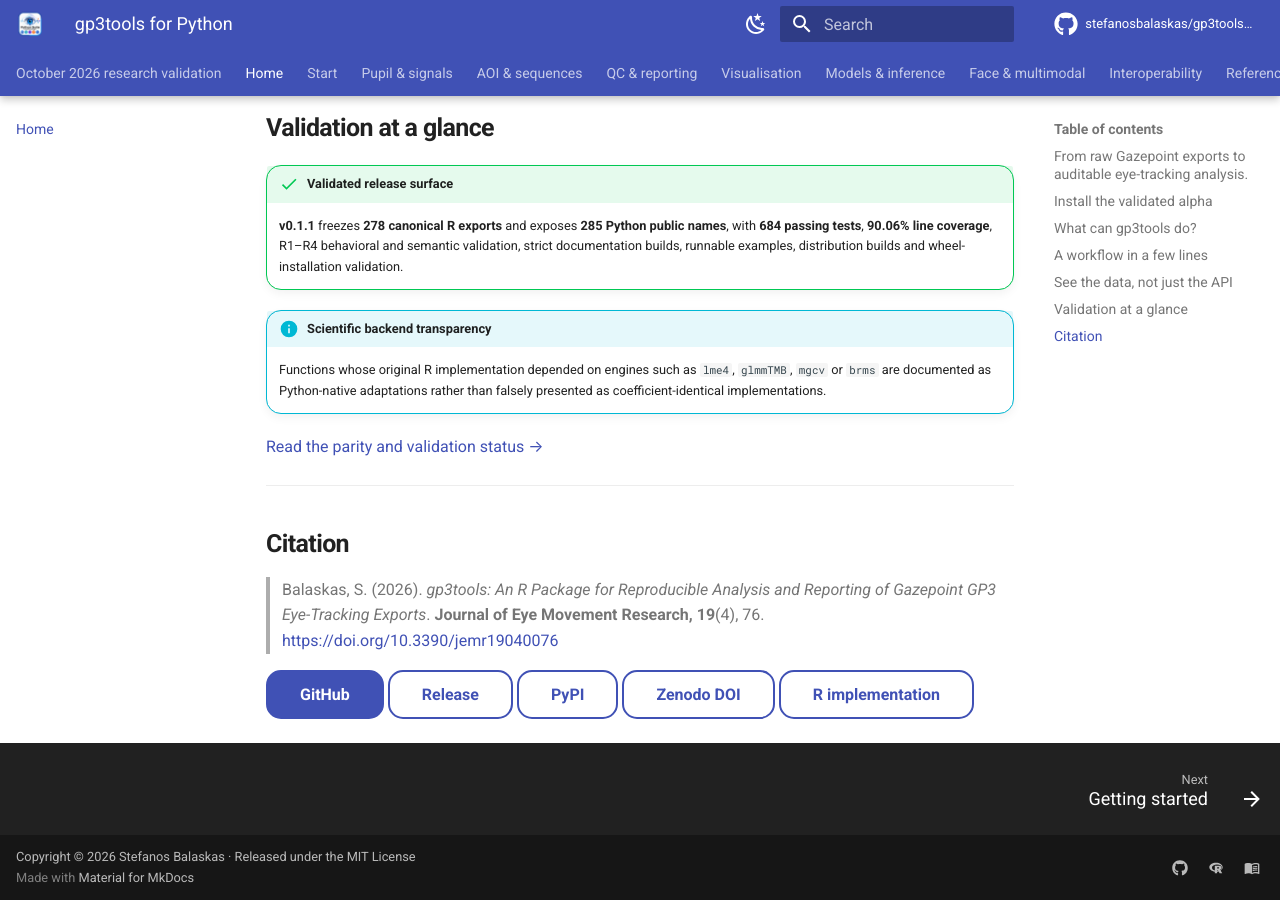
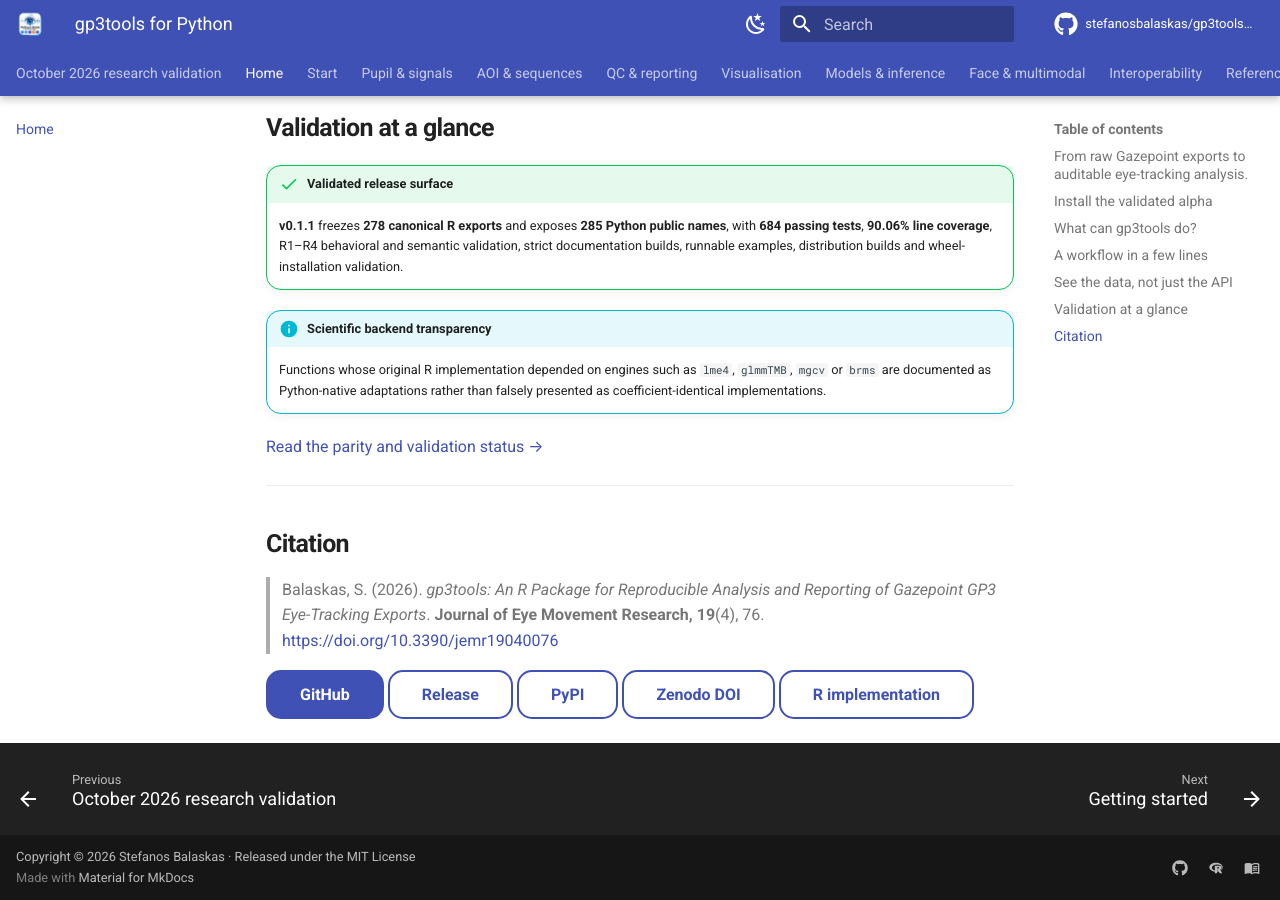
Before and after one commit to stefanosbalaskas/gp3tools-python, an MkDocs documentation site: the page built from docs/index.md, in a window 1280 px wide and 900 px high, scrolled down 4386 px. Built offline with MkDocs 1.6.1 and Material for MkDocs 9.7.7, drawn with Linux system fonts in a browser that asks for light colours; comment, search, counter and statistics services are not loaded.

Commit message:
docs: link unfrozen October research article from navigation

```diff
--- a/mkdocs.yml
+++ b/mkdocs.yml
@@ -81,7 +81,7 @@ extra:
       name: Peer-reviewed gp3tools paper
 
 nav:
-  - October 2026 research validation: articles/october-2026-acquisition-integrity.md
+  - October 2026 research validation: research/october-2026-acquisition-integrity.md
   - Home: index.md
   - Start:
       - Getting started: getting-started.md
```
